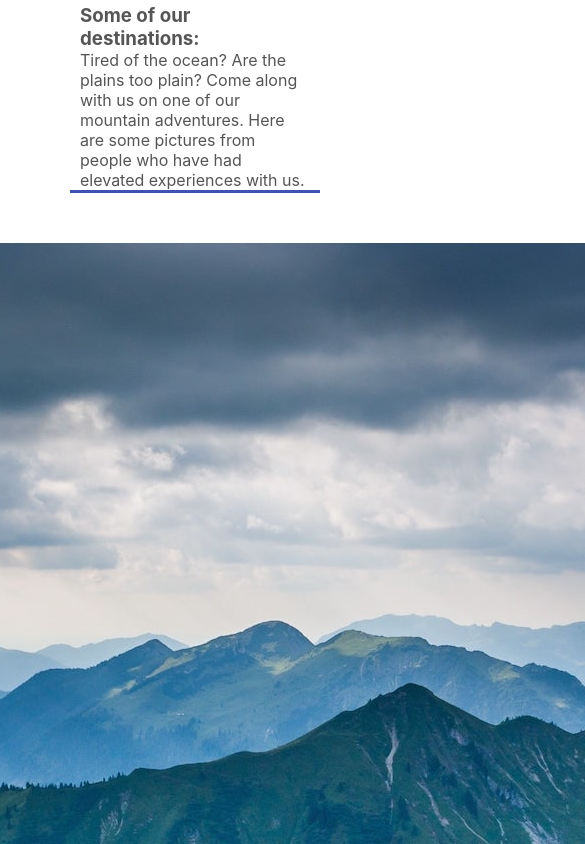
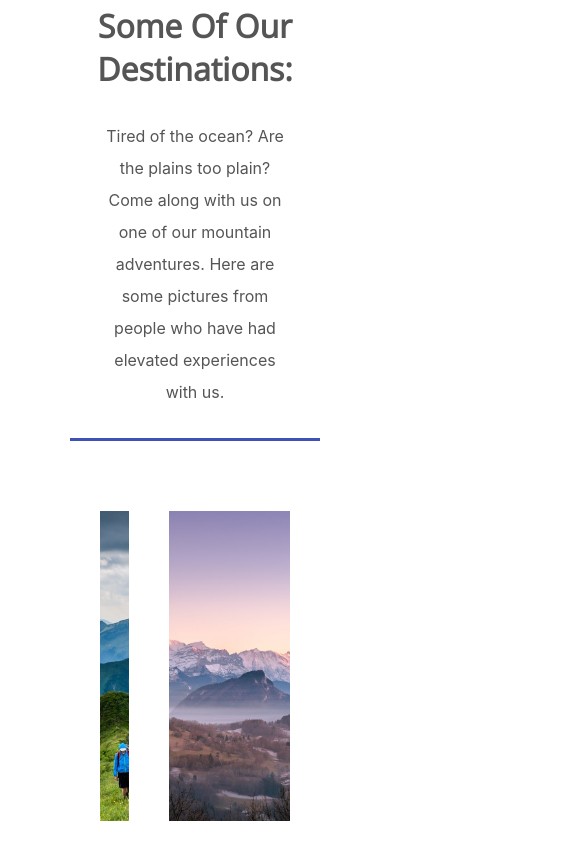
Before and after one commit to beiatrix/lovable-imaginary-codec, a React (Create React App) app: page / in a window 390 px wide. Shown: the part 940-1784 px from the top of the page, 585 px wide, since content can reach past the window. Built offline with nearby package versions, Linux system fonts and the light colour scheme.

Commit message:
responsive images in Destinations component!

```diff
--- a/src/components/Destinations.js
+++ b/src/components/Destinations.js
@@ -8,15 +8,15 @@ import '../styles/Destinations.css'
 
 export const Destinations = props => {
   return (
-    <section class="destinations">
-      <h3 class="title">Some of our destinations:</h3>
+    <section className="destinations">
+      <h3 className="title">Some of our destinations:</h3>
       <p>Tired of the ocean? Are the plains too plain? Come along with us on one of our mountain adventures. Here are some pictures from people who have had elevated experiences with us.</p>
       <hr></hr>
-      <ul class="grid">
-        <li class="small"><img src={mtn1} alt="main" /></li>
-        <li class="large"><img src={mtn2} alt="main" /></li>
-        <li class="large"><img src={mtn3} alt="main" /></li>
-        <li class="small"><img src={mtn4} alt="main" /></li>
+      <ul className="grid">
+        <li className="small" style={{backgroundImage: `url(${mtn1})`}}></li>
+        <li className="large" style={{backgroundImage: `url(${mtn2})`}}></li>
+        <li className="large" style={{backgroundImage: `url(${mtn3})`}}></li>
+        <li className="small" style={{backgroundImage: `url(${mtn4})`}}></li>
       </ul>
     </section>
   )
--- a/src/styles/App.css
+++ b/src/styles/App.css
@@ -49,3 +49,18 @@ hr {
 	border: 0;
 	margin-bottom: 50px;
 }
+
+section h3.title {
+	text-transform: capitalize;
+	font: bold 32px 'Open Sans', sans-serif;
+	margin-bottom: 30px;
+	text-align: center;
+}
+
+section p {
+	max-width: 775px;
+	line-height: 2;
+	padding: 0 20px;
+	margin-bottom: 30px;
+	text-align: center;
+}
--- a/src/styles/Destinations.css
+++ b/src/styles/Destinations.css
@@ -0,0 +1,15 @@
+.destinations .grid li {
+	height: 350px;
+	padding: 20px;
+	background-clip: content-box;
+	background-size: cover;
+	background-position: center;
+}
+
+.destinations .grid li.small {
+	flex-basis: 30%;
+}
+
+.destinations .grid li.large {
+	flex-basis: 70%;
+}
```
